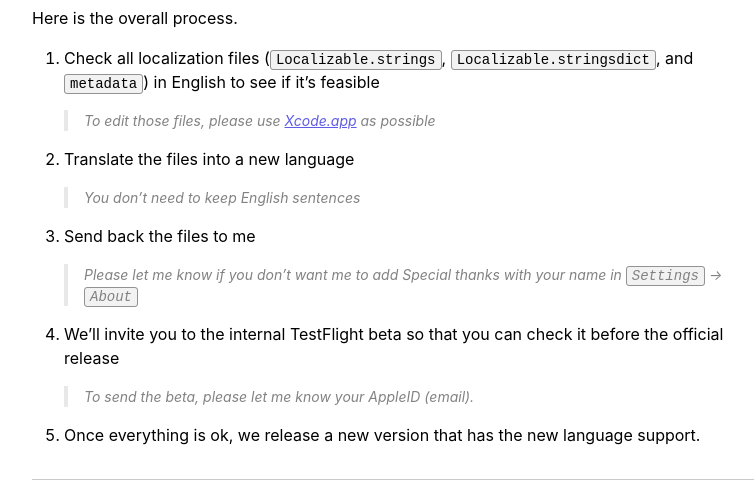
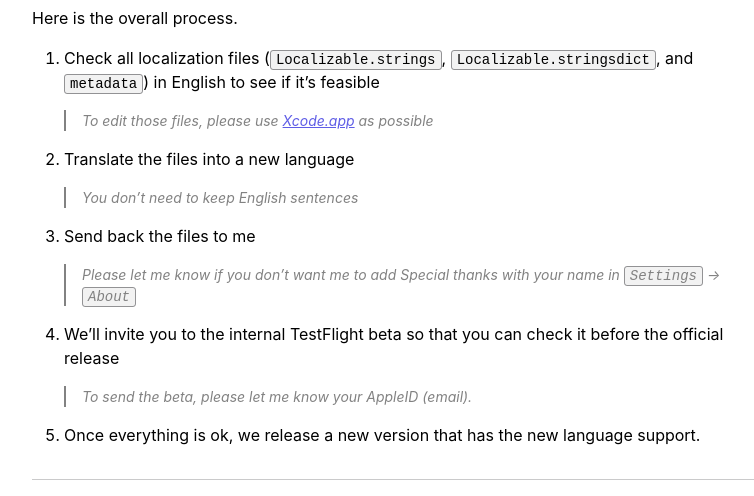
Before and after one commit to bluecometlabs/getexpenses.app, a Jekyll site: the page built from pages/faq/translation-in-your-lang.md, in a window 1280 px wide. Shown: the part 248-744 px from the top of the page, without its empty margins (242-996 px from the left). Built offline with Jekyll 4.4.1, drawn with Linux system fonts in a browser that asks for light colours.

Commit message:
Fix blockquote style

```diff
--- a/_sass/_base.scss
+++ b/_sass/_base.scss
@@ -107,7 +107,7 @@ a {
  */
 blockquote {
   color: #828282;
-  border-left: 4px solid lighten(#828282, 40%);
+  border-left: 2px solid;
   padding-left: $spacing-unit / 2;
   font-size: 14px;
   font-style: italic;
```
